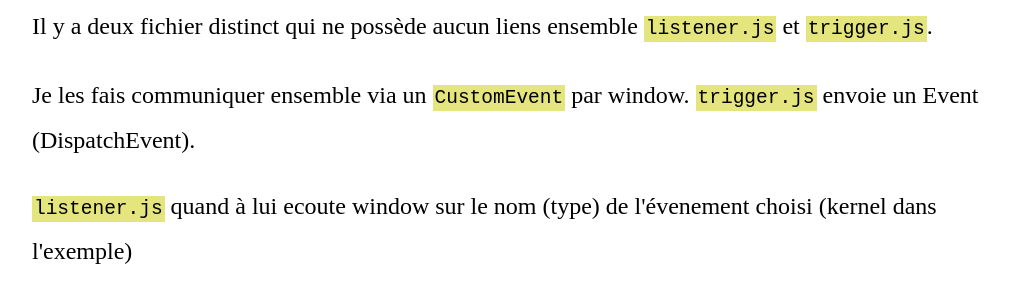
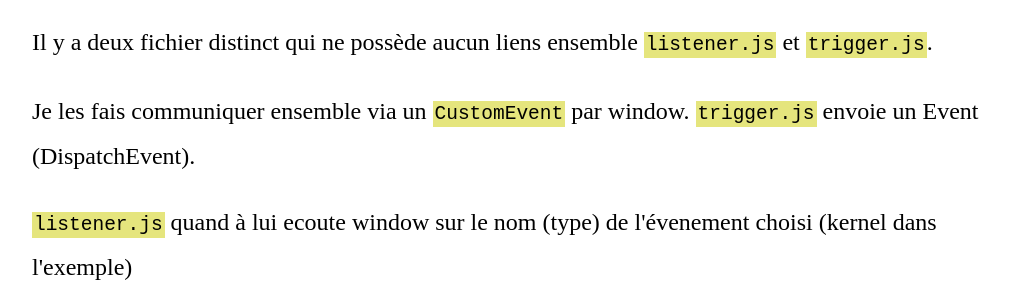
Before and after one commit to nicolaswendling/poc-custom-event, a website built with Vite: page index.html in a window 1280 px wide. Shown: the part 167-463 px from the top of the page, without its empty margins (128-1151 px from the left). Built offline with nearby package versions, Linux system fonts and the light colour scheme.

Commit message:
Some CSS

```diff
--- a/assets/css/style.css
+++ b/assets/css/style.css
@@ -2,7 +2,7 @@ body {
   font-size: 1.5em;
   line-height: 1.75em;
   max-width: 40em;
-  margin: auto;
+  margin: 2em auto;
   padding-left: 2em;
   padding-right: 2em;
 }
```
